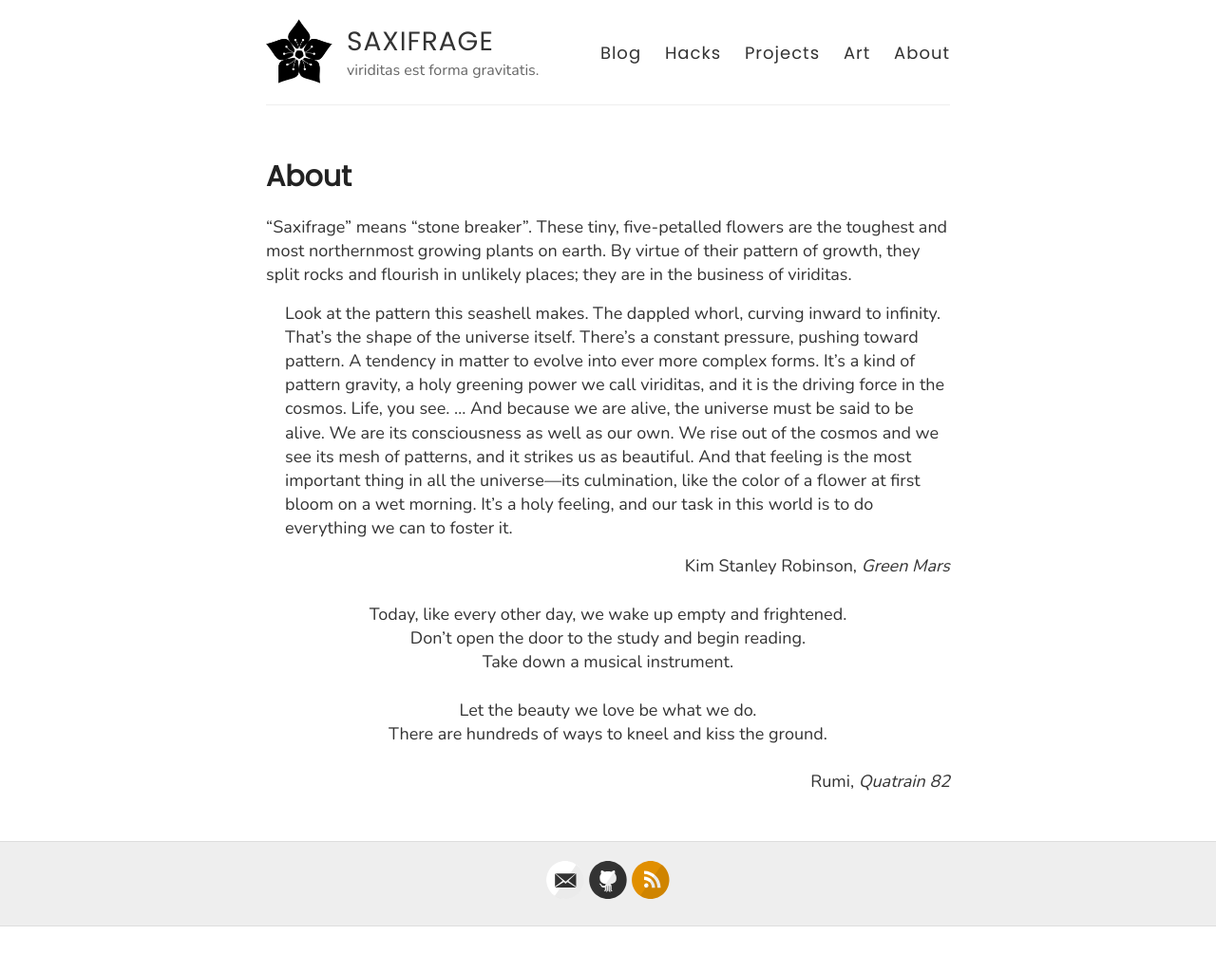
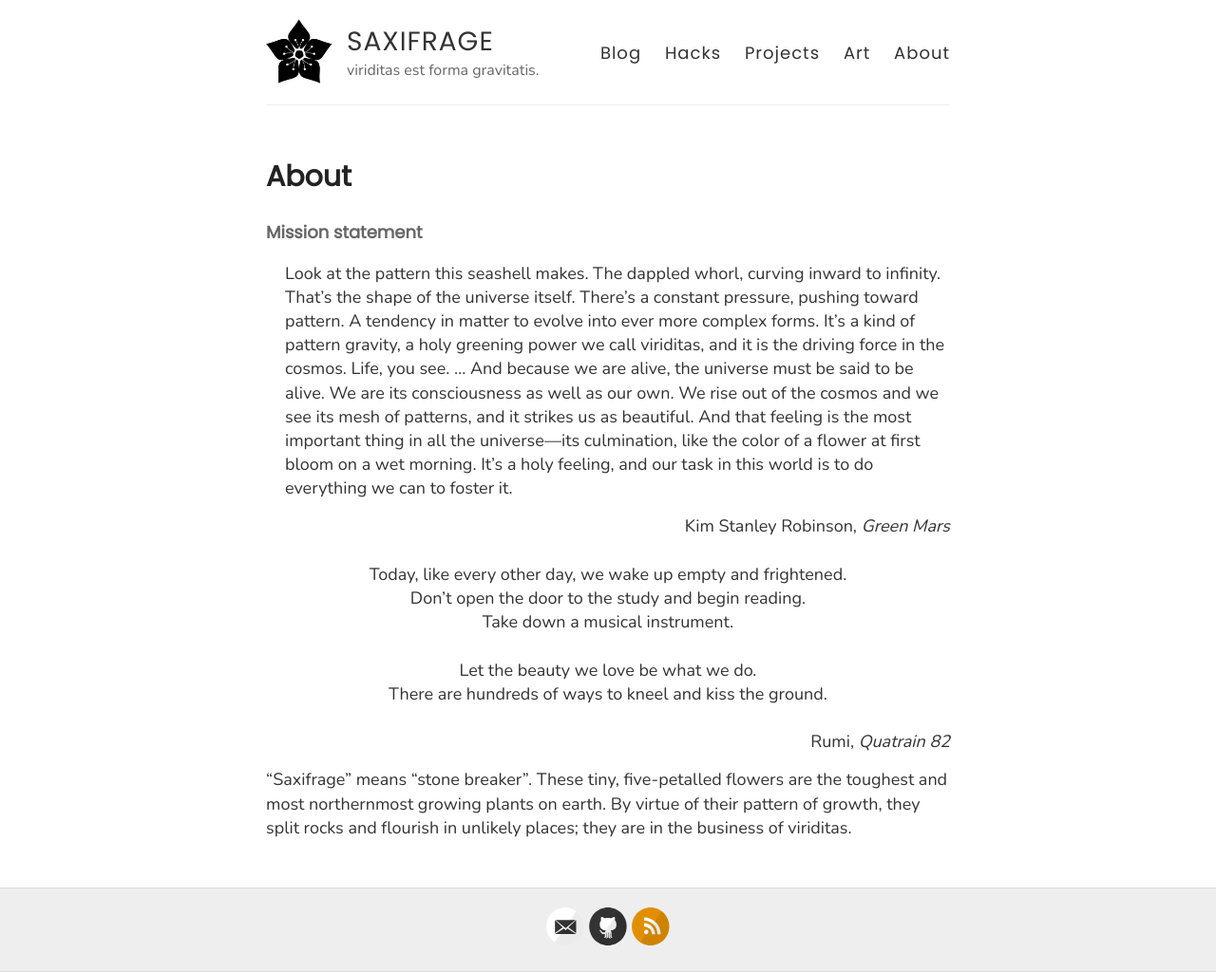
Before and after one commit to heptarch/heptarch.github.io, a Jekyll site: the page built from about.md, in a window 1280 px wide. Shown: the whole page at 95% size. Built offline with Jekyll 4.4.1, drawn with Linux system fonts in a browser that asks for light colours; before the commit the page ends 976 px from its top, so only the background shows below that; part of the change alters nothing that is shown.

Commit message:
Update about.md

```diff
--- a/about.md
+++ b/about.md
@@ -4,10 +4,7 @@ title: About
 permalink: /about/
 ---
 
-"Saxifrage" means "stone breaker". These tiny, five-petalled
-flowers are the toughest and most northernmost growing plants on
-earth. By virtue of their pattern of growth, they split rocks and
-flourish in unlikely places; they are in the business of viriditas.
+#### Mission statement
 
 <span style="padding-left: 20px; display:block">
 Look at the pattern this seashell makes. The dappled whorl, curving
@@ -41,3 +38,8 @@ There are hundreds of ways to kneel and kiss the ground.
 </div>
 
 <div style="text-align: right">Rumi, <i>Quatrain 82</i></div>
+
+"Saxifrage" means "stone breaker". These tiny, five-petalled
+flowers are the toughest and most northernmost growing plants on
+earth. By virtue of their pattern of growth, they split rocks and
+flourish in unlikely places; they are in the business of viriditas.
```
